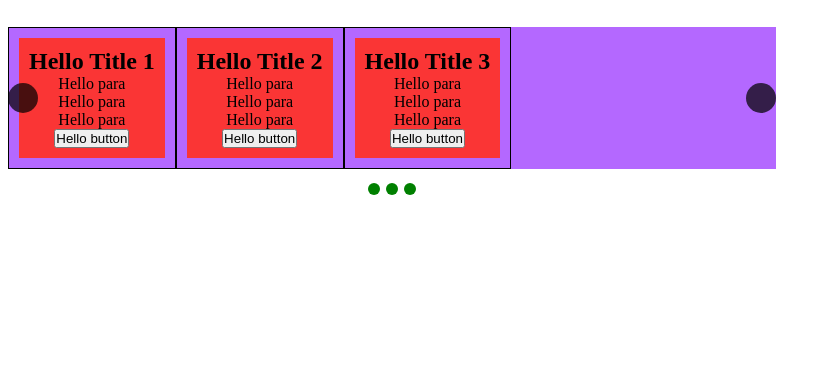
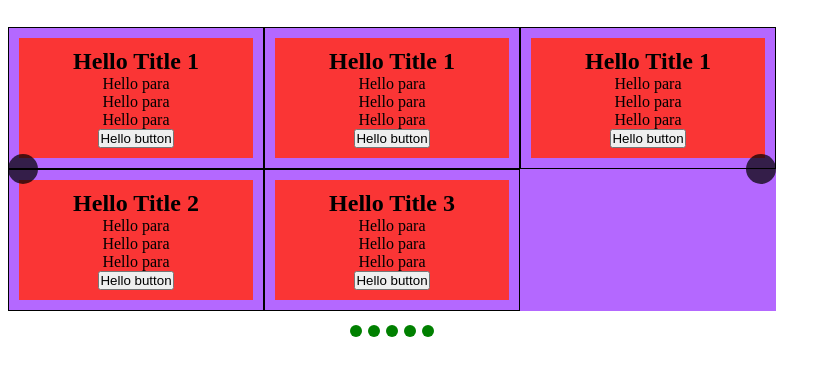
Before and after one commit to GustavoDias7/componentes, a plain HTML site: page carousel-v2.html in a window 1280 px wide. Shown: the part 50-426 px from the top of the page, without its empty margins (0-831 px from the left). Drawn offline with Linux system fonts and the light colour scheme.

Commit message:
Create method handle with width of crs items

```diff
--- a/carousel-v2.html
+++ b/carousel-v2.html
@@ -11,6 +11,24 @@
     <h2>Carousel</h2>
     <section class="offers">
       <div class="crs-carousel">
+        <div>
+          <div class="card-content">
+            <h1>Hello Title 1</h1>
+            <p>Hello para</p>
+            <p>Hello para</p>
+            <p>Hello para</p>
+            <button>Hello button</button>
+          </div>
+        </div>
+        <div>
+          <div class="card-content">
+            <h1>Hello Title 1</h1>
+            <p>Hello para</p>
+            <p>Hello para</p>
+            <p>Hello para</p>
+            <button>Hello button</button>
+          </div>
+        </div>
         <div>
           <div class="card-content">
             <h1>Hello Title 1</h1>
--- a/carousel-v2/carousel-v2.css
+++ b/carousel-v2/carousel-v2.css
@@ -21,7 +21,7 @@
     padding: 0;
 }
 
-.crs-items {
+.crs-item-container {
     transition: .5s;
 }
 
--- a/carousel-v2/carousel-v2.js
+++ b/carousel-v2/carousel-v2.js
@@ -29,7 +29,9 @@ class Carousel {
       this.$crsDot = null;
       this.$crsDotContainer = null;
       this.$crsDot = null;
-      this.createStructure(selector);
+      this.widthCrsItem = '';
+      this.createStructure(this.selector);
+      this.handleWidthSlides(this.settings);
   }
   createStructure(mainContainer) {
     this.$crsContainer = document.querySelector(mainContainer);
@@ -98,6 +100,16 @@ class Carousel {
     this.$crsDotContainer = document.querySelector(crsDotContainerSelector);
     this.$crsDot = document.querySelectorAll(crsDotSelector);
   }
+  handleWidthSlides({ slidesToShow }) {
+    // set width of each element
+    const totalWidth = this.$crsContainer.clientWidth;
+    this.widthCrsItem = totalWidth / slidesToShow;
+    this.$crsItemList.forEach(item => {
+      item.style.width = `${this.widthCrsItem}px`
+    })
+  }
 }
 
-new Carousel('.crs-carousel', {});
+new Carousel('.crs-carousel', {
+  slidesToShow: 3,
+});
```
